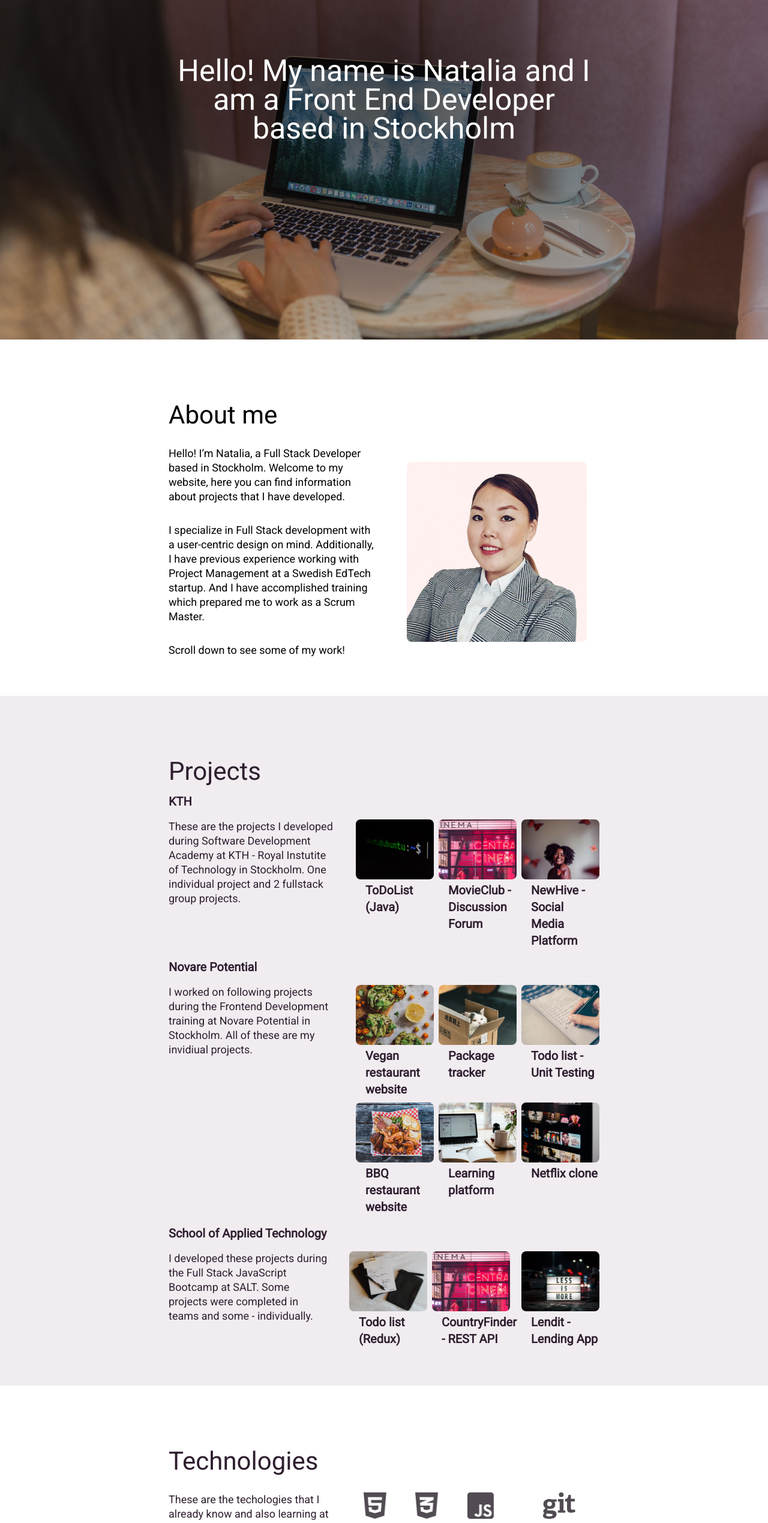
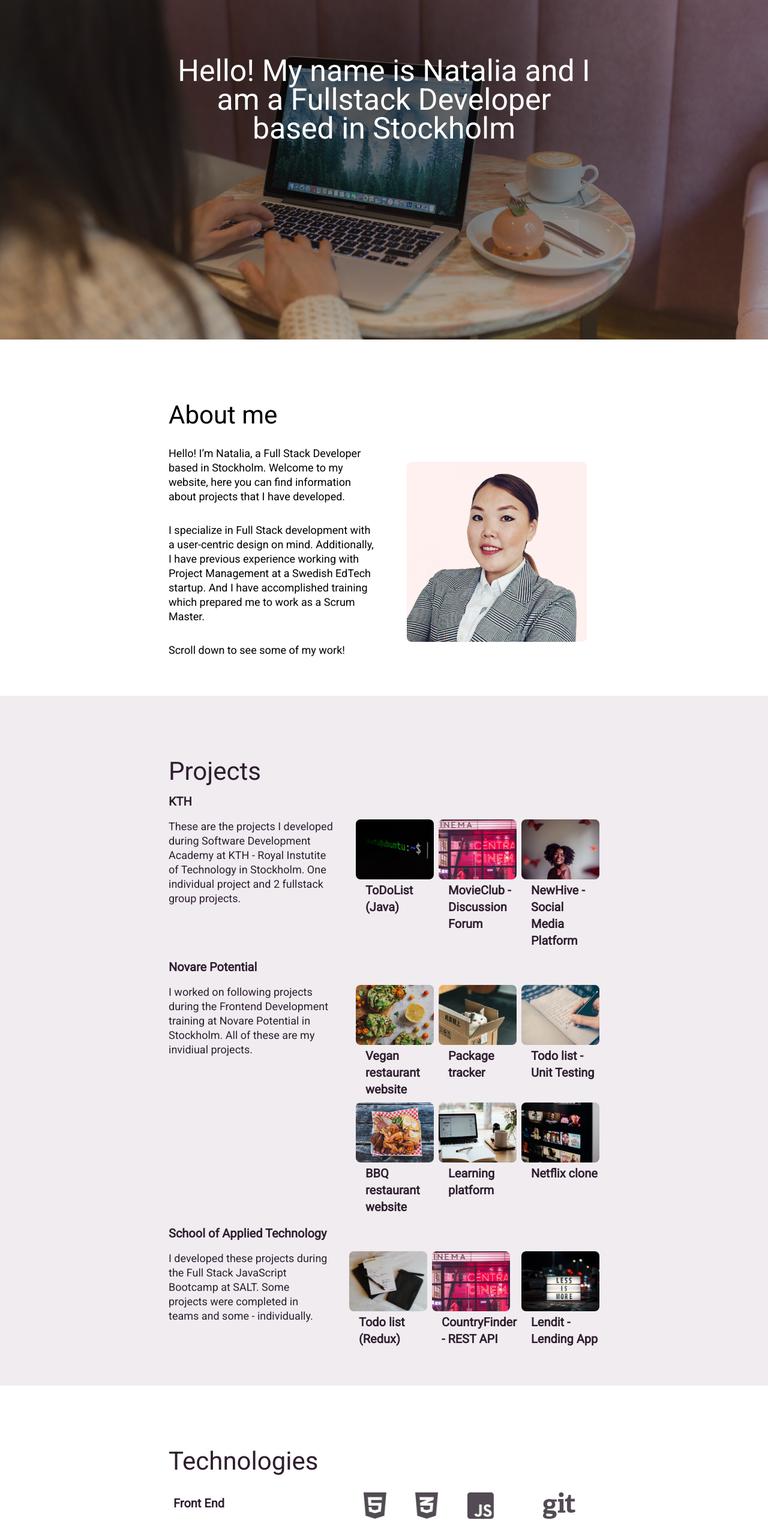
Before and after one commit to FeNatalia/portfolio, a React (Create React App) app: page / in a window 1280 px wide. Shown: the part 234-2773 px from the top of the page at 60% size. Built offline with nearby package versions, Linux system fonts and the light colour scheme.

Commit message:
edit content, add sections in technologies

```diff
--- a/src/sections/Hero.jsx
+++ b/src/sections/Hero.jsx
@@ -2,7 +2,7 @@ export default function Hero() {
   return (
     <div id="hero">
       <h1 id="hero-text">
-        Hello! My name is Natalia and I am a Front End Developer based in
+        Hello! My name is Natalia and I am a Fullstack Developer based in
         Stockholm
       </h1>
     </div>
--- a/src/sections/Technologies.jsx
+++ b/src/sections/Technologies.jsx
@@ -13,15 +13,23 @@ export default function Technologies() {
       <h2>Technologies</h2>
       <div className="content-grid">
         <div className="grid-left">
-          <p>
-            These are the techologies that I already know and also learning at
-            the moment.
-          </p>
-          <p>
-            As a Software Developer, my goal is to continually
-            increase my programming skills in order to present better solutions
-            to my future employers and their clients.
-          </p>
+          <h3>Front End</h3>
+        </div>
+        <div className="grid-right" id="grid-technologies">
+          {TechnologiesList}
+        </div>
+      </div>
+      <div className="content-grid">
+        <div className="grid-left">
+        <h3>Back End</h3>
+        </div>
+        <div className="grid-right" id="grid-technologies">
+          {TechnologiesList}
+        </div>
+      </div>
+      <div className="content-grid">
+        <div className="grid-left">
+        <h3>Other technologies</h3>
         </div>
         <div className="grid-right" id="grid-technologies">
           {TechnologiesList}
--- a/src/styles/content.css
+++ b/src/styles/content.css
@@ -113,6 +113,10 @@
   color: var(--color-very-dark-purple);
 }
 
+#tech .grid-left h3{
+  margin-left: var(--space-medium);
+}
+
 .tech-card {
   margin: var(--space-medium);
 }
@@ -210,7 +214,11 @@
   .content-grid {
     display: grid;
     grid-template-columns: repeat(2, 1fr);
-    justify-items: center;
+    justify-items: left;
+  }
+
+  #tech .grid-left h3{
+    margin-left: var(--space-big);
   }
 
   #hero h1 {
```
